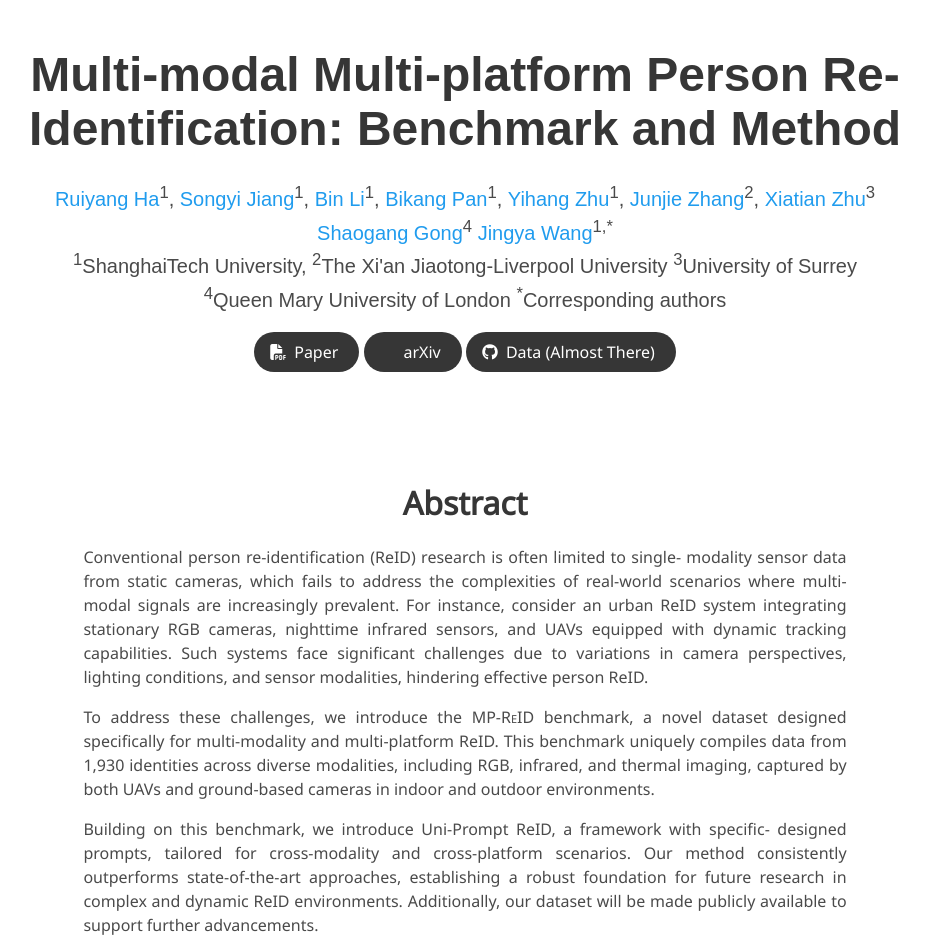
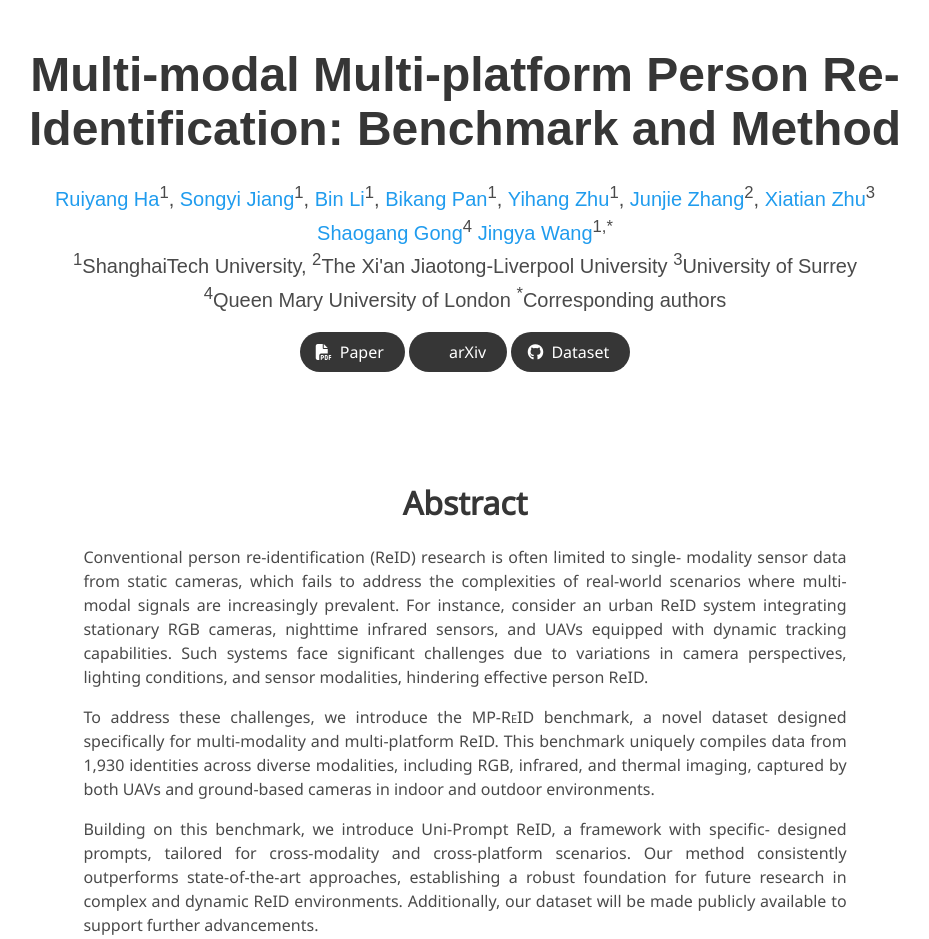
Before and after one commit to MP-ReID/MP-ReID.github.io, a plain HTML site: page index.html in a window 1280 px wide. Shown: the top 939 px of the page, without its empty margins (175-1104 px from the left). Drawn offline with nearby package versions, Linux system fonts and the light colour scheme; some icons are missing; a web font is replaced by a local one.

Commit message:
Update index.html

```diff
--- a/index.html
+++ b/index.html
@@ -111,7 +111,7 @@
                   <span class="icon">
                     <i class="fab fa-github"></i>
                   </span>
-                  <span>Data (Almost There)</span>
+                  <span>Dataset</span>
                 </a>
               </span>
 
```
